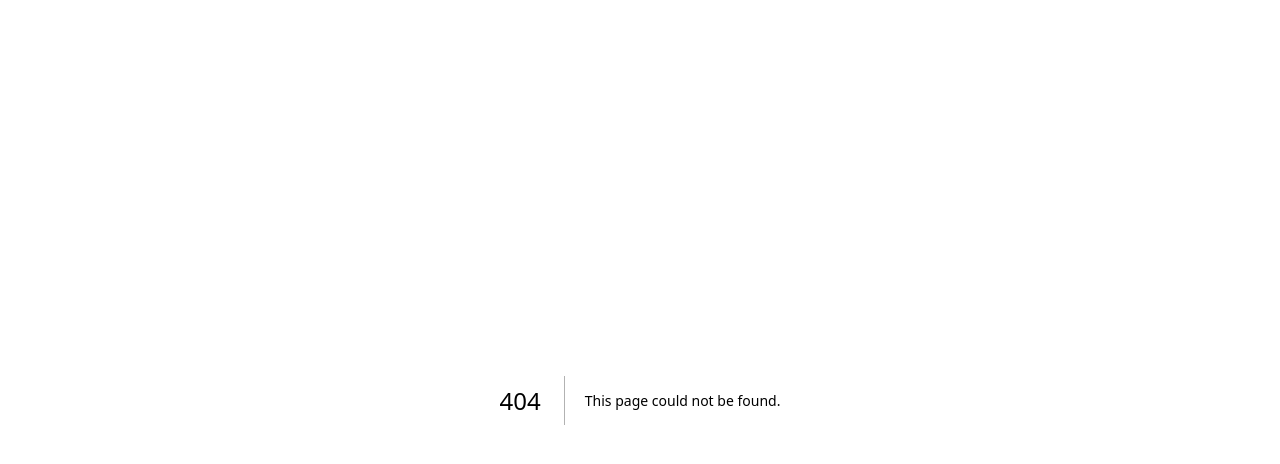
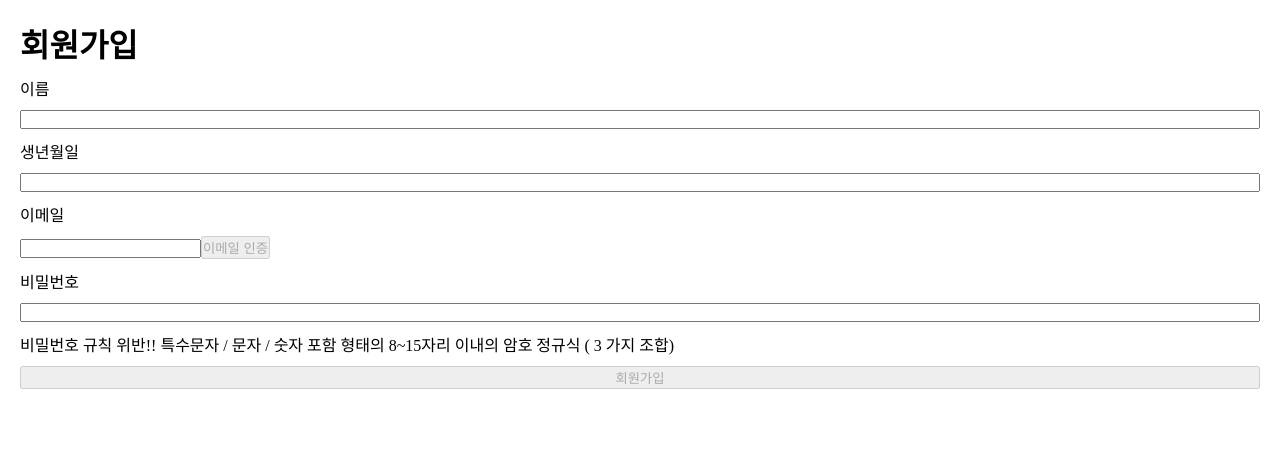
Before and after one commit to sumi-0011/METAMON, a Next.js app: page /join in a window 1280 px wide. Before the commit this address had no page. Shown: the top 464 px of the page. Built offline with nearby package versions, Linux system fonts and the light colour scheme.

Commit message:
feat: join page create

```diff
--- /dev/null
+++ b/src/components/pages/join.tsx
@@ -0,0 +1,4 @@
+function Join() {
+  return <div>Join Page</div>;
+}
+export default Join;
--- /dev/null
+++ b/src/hooks/useInput.tsx
@@ -0,0 +1,45 @@
+import { ChangeEvent, useCallback, useState } from 'react';
+import debounceFunction from '@/util/debounce';
+import { validEmail, validPassword } from '@/util/auth';
+
+const VALID_DELAY = 800;
+
+type InputType = 'email' | 'password' | undefined;
+
+type UseInputReturns = [
+  input: string,
+  handleChange: (e: ChangeEvent<HTMLInputElement>) => void,
+  isValid?: boolean,
+];
+
+function useInput(type?: InputType): UseInputReturns {
+  const [input, setInput] = useState<string>('');
+  const [isValid, setIsValid] = useState(false);
+
+  const handleChange = (e: ChangeEvent<HTMLInputElement>) => {
+    setInput(e.target.value);
+    printValue(e.target.value);
+  };
+
+  const printValue = useCallback(
+    debounceFunction((value: string) => {
+      const valid = validInput(type, value);
+      console.log('valid: ', valid);
+      if (!valid?.isValid && valid?.message) {
+        setIsValid(false);
+      } else {
+        setIsValid(true);
+      }
+    }, VALID_DELAY),
+    [],
+  );
+
+  return [input, handleChange, isValid];
+}
+
+const validInput = (type: InputType, value: string) => {
+  if (type === 'email') return validEmail(value);
+  if (type === 'password') return validPassword(value);
+};
+
+export default useInput;
--- /dev/null
+++ b/src/pages/join.tsx
@@ -0,0 +1,93 @@
+import useInput from '@/hooks/useInput';
+import { useState } from 'react';
+import styled from 'styled-components';
+
+const VALID_EMAIL_MESSAGE = '이메일 정규식 규칙 위반!!';
+const VALID_PASSWORD_MESSAGE =
+  '비밀번호 규칙 위반!! 특수문자 / 문자 / 숫자 포함 형태의 8~15자리 이내의 암호 정규식 ( 3 가지 조합)';
+
+function Join() {
+  const [name, handleNameChange] = useInput();
+  const [birth, handleBirthChange] = useInput();
+  const [email, handleEmailChange, validEmail] = useInput('email');
+  const [password, handlePasswordChange, validPassword] = useInput('password');
+
+  const [requestAuth, setRequestAuth] = useState<boolean>(false);
+  const [authentication, handleAuthChange] = useInput();
+  const [isValidAuth, setIsValidAuth] = useState(false); // 인증 성공
+
+  const isEmailError = !validEmail && email !== '';
+  const isSubmit =
+    isValidAuth && validEmail && validPassword && name !== '' && birth !== '';
+
+  const handleEmailAuthRequest = () => {
+    setRequestAuth(true);
+  };
+
+  const handleEmailAuth = () => {
+    setIsValidAuth(true);
+  };
+
+  return (
+    <Wrapper>
+      <h1>회원가입</h1>
+
+      <label htmlFor="join-name">이름</label>
+      <input
+        type="text"
+        id="join-name"
+        value={name}
+        onChange={handleNameChange}
+      />
+      <label htmlFor="join-birth">생년월일</label>
+      <input
+        type="text"
+        value={birth}
+        onChange={handleBirthChange}
+        id="join-birth"
+      />
+      <label htmlFor="join-email">이메일 </label>
+      <div>
+        <input
+          type="email"
+          id="join-email"
+          value={email}
+          onChange={handleEmailChange}
+        />
+        <button onClick={handleEmailAuthRequest} disabled={!validEmail}>
+          이메일 인증
+        </button>
+      </div>
+      {isEmailError && VALID_EMAIL_MESSAGE}
+      {requestAuth && (
+        <div>
+          <input
+            type="tex"
+            value={authentication}
+            onChange={handleAuthChange}
+          />
+          <button onClick={handleEmailAuth}>인증하기</button>
+        </div>
+      )}
+      <label htmlFor="join-password">비밀번호</label>
+      <input
+        type="password"
+        value={password}
+        onChange={handlePasswordChange}
+        id="join-password"
+      />
+      {!validPassword && VALID_PASSWORD_MESSAGE}
+
+      <button disabled={!isSubmit}>회원가입</button>
+    </Wrapper>
+  );
+}
+
+const Wrapper = styled.div`
+  display: flex;
+  flex-direction: column;
+  gap: 10px;
+  padding: 20px;
+`;
+
+export default Join;
--- /dev/null
+++ b/src/util/auth.ts
@@ -0,0 +1,28 @@
+const EMAIL_REGEX = new RegExp('[a-z0-9]+@[a-z]+.[a-z]{2,3}');
+// const PASSWORD_REGEX = new RegExp(
+//   /^(?=.*\d)(?=.*[a-z])(?=.*[A-Z])(?=.*[!@#])[\da-zA-Z!@#]{8,}$/,
+// );
+
+const PASSWORD_REGEX =
+  /^.*(?=^.{8,15}$)(?=.*\d)(?=.*[a-zA-Z])(?=.*[!@#$%^&+=]).*$/;
+
+const validEmail = (email: string) => {
+  if (!EMAIL_REGEX.test(email)) {
+    // alert('이메일 정규식 규칙 위반!!');
+    return { isValid: false, message: '이메일 정규식 규칙 위반!!' };
+  }
+  return { isValid: true };
+};
+
+const validPassword = (password: string) => {
+  console.log('validPassword: ', validPassword);
+  // NOTE : 특수문자 / 문자 / 숫자 포함 형태의 8~15자리 이내의 암호 정규식 ( 3 가지 조합)
+  if (!PASSWORD_REGEX.test(password)) {
+    // alert('비밀번호 정규식 규칙 위반!!');
+    return { isValid: false, message: '비밀번호 규칙 위반!!' };
+  }
+
+  return { isValid: true };
+};
+
+export { validPassword, validEmail };
--- /dev/null
+++ b/src/util/debounce.ts
@@ -0,0 +1,11 @@
+const debounceFunction = (callback: any, delay: number) => {
+  let timer: number | NodeJS.Timeout;
+  return (...args: any[]) => {
+    // 실행한 함수(setTimeout())를 취소
+    clearTimeout(timer);
+    // delay가 지나면 callback 함수를 실행
+    timer = setTimeout(() => callback(...args), delay);
+  };
+};
+
+export default debounceFunction;
```
Also changed, not shown: 1 other file (tests, documents, lock files or other folders).
